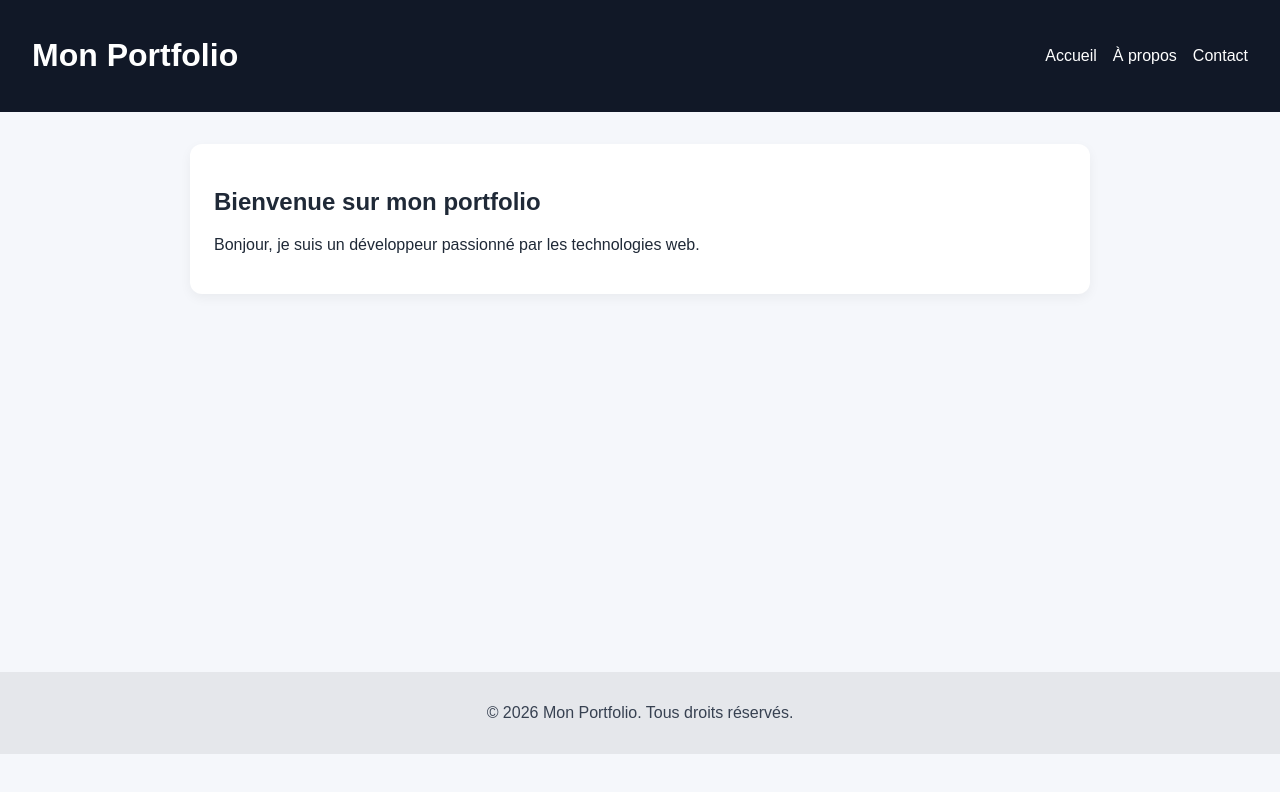
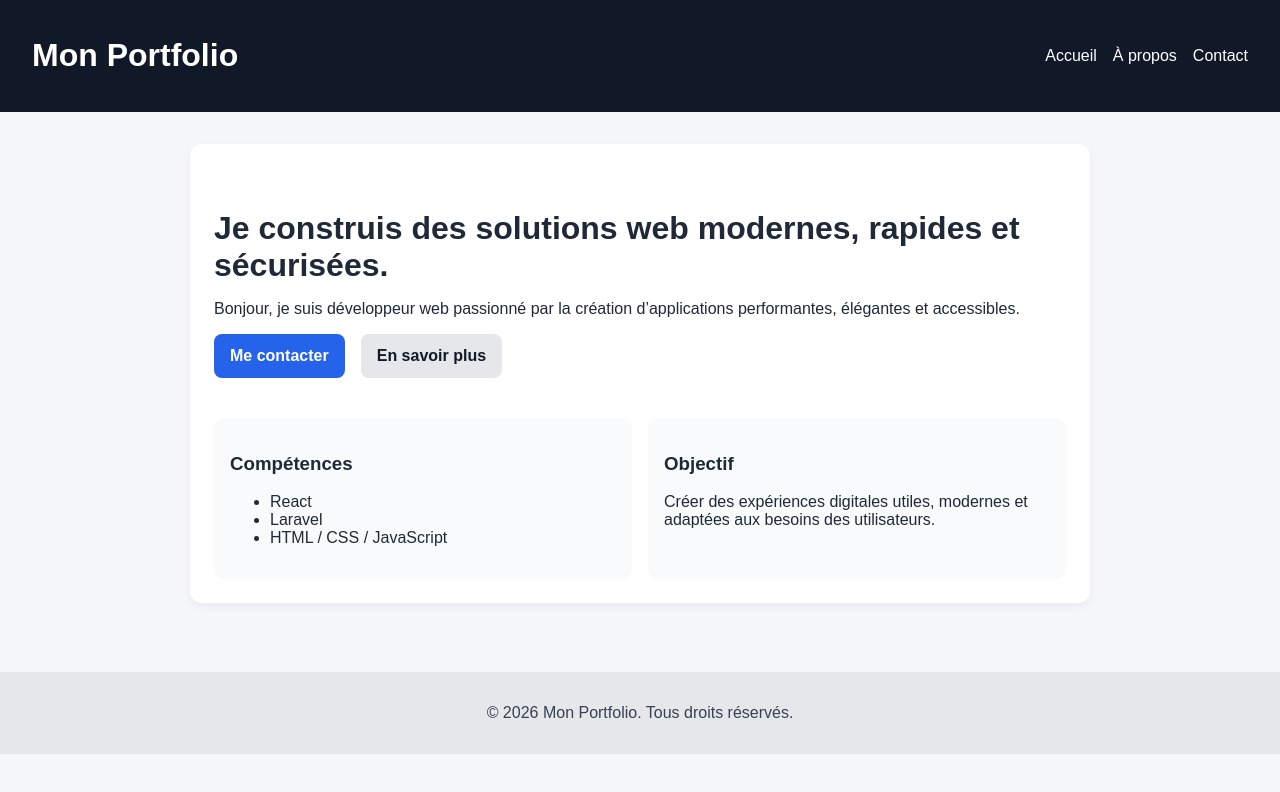
Before and after one commit to ceph7/portfolio_v1.0, a React (Vite) app in the folder frontend/: page / in a window 1280 px wide. Shown: the top 792 px of the page. Built offline with nearby package versions, Linux system fonts and the light colour scheme.

Commit message:
MISE EN PLACE DE LA STRUCTURE DES PAGES

```diff
--- a/frontend/src/pages/About.jsx
+++ b/frontend/src/pages/About.jsx
@@ -1,11 +1,33 @@
 function About(){
 
     return(
-        <section>
+        <section className="about-page">
             <h2>A propos de moi</h2>
-            <p>Je suis un développeur web passionné par la création d'applications modernes et performantes. J'aime apprendre de nouvelles technologies et relever des défis techniques.</p>
+            <p>Je suis développeur web passionné par la création de solutions modernes,
+            performantes et adaptées aux besoins des utilisateurs.</p>
+
+            <div className="info-grid">
+                <div className="info-card">
+                    <h3>Mon parcours</h3>
+                    <p>J’aime concevoir des interfaces claires et des applications fiables
+                        qui offrent une vraie expérience utilisateur.
+                    </p>
+                </div>
+
+
+                <div className="info-card">
+                    <h3>Mes valeurs</h3>
+                    <p>
+                        Qualité, simplicité, sécurité et attention aux détails sont au cœur
+                        de mon approche.
+                    </p>
+                </div>
+
+
+            </div>
 
         </section>
+
     )
 }
 
--- a/frontend/src/pages/Home.jsx
+++ b/frontend/src/pages/Home.jsx
@@ -1,13 +1,38 @@
-function Home(){
-    return(
-        <section>
+function Home() {
+    return (
+        <section className="home-page">
+            <div className="hero-block">
+                <h1>Je construis des solutions web modernes, rapides et sécurisées.</h1>
+                <p>
+                    Bonjour, je suis développeur web passionné par la création d’applications
+                    performantes, élégantes et accessibles.
+                </p>
+                <div className="hero-actions">
+                    <a href="/contact" className="btn btn-primary">Me contacter</a>
+                    <a href="/about" className="btn btn-secondary">En savoir plus</a>
+                </div>
+            </div>
 
-            <h1>Bienvenue sur mon portfolio</h1>
+            <div className="info-grid">
+                <div className="info-card">
+                    <h3>Compétences</h3>
+                    <ul>
+                        <li>React</li>
+                        <li>Laravel</li>
+                        <li>HTML / CSS / JavaScript</li>
+                    </ul>
+                </div>
 
-            <p>Bonjour, je suis un développeur passionné par les technologies web.</p>
-
+                <div className="info-card">
+                    <h3>Objectif</h3>
+                    <p>
+                        Créer des expériences digitales utiles, modernes et adaptées aux besoins
+                        des utilisateurs.
+                    </p>
+                </div>
+            </div>
         </section>
-    )
+    );
 }
 
 export default Home;
--- a/frontend/src/styles/main.css
+++ b/frontend/src/styles/main.css
@@ -43,9 +43,70 @@ section {
   margin: 0 auto;
 }
 
+.home-page {
+  display: flex;
+  flex-direction: column;
+  gap: 1.5rem;
+}
+
+.hero-block {
+  padding: 1rem 0;
+}
+
+.hero-block h1 {
+  font-size: 2rem;
+  margin-bottom: 0.8rem;
+}
+
+.hero-actions {
+  display: flex;
+  gap: 1rem;
+  margin-top: 1rem;
+}
+
+.btn {
+  display: inline-block;
+  padding: 0.8rem 1rem;
+  border-radius: 8px;
+  text-decoration: none;
+  font-weight: 600;
+}
+
+.btn-primary {
+  background: #2563eb;
+  color: white;
+}
+
+.btn-secondary {
+  background: #e5e7eb;
+  color: #111827;
+}
+
+.info-grid {
+  display: grid;
+  grid-template-columns: repeat(2, 1fr);
+  gap: 1rem;
+}
+
+.info-card {
+  background: #f9fafb;
+  padding: 1rem;
+  border-radius: 10px;
+}
+
 footer {
   background: #e5e7eb;
   text-align: center;
   padding: 1rem;
   color: #374151;
 }
+
+@media (max-width: 768px) {
+  .info-grid {
+    grid-template-columns: 1fr;
+  }
+
+  .hero-actions {
+    flex-direction: column;
+  }
+}
```
